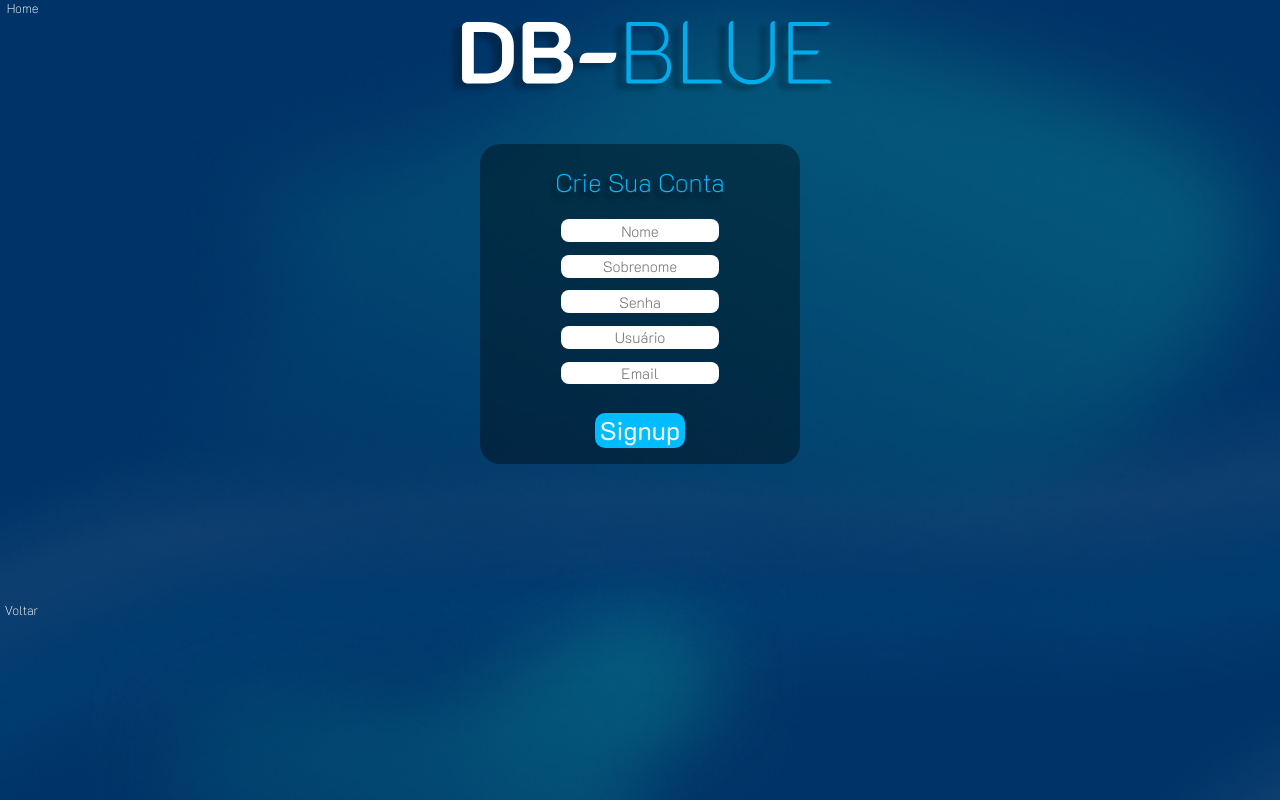
After one commit to iiiiiuri/DB-BLUE, a Django app: page /signup/ in a window 1280 px wide. The commit adds this page. Run offline with Django 4.2, Linux system fonts and the light colour scheme.

Commit message:
Formuling the Signup Screen

```diff
--- a/DBBLUE/urls.py
+++ b/DBBLUE/urls.py
@@ -23,5 +23,6 @@ urlpatterns = [
     path('admin/', admin.site.urls),
     path('home/', views.home, name='home'),
     path('login/', views.login, name='login'),
-    path('', views.home, name='home')
+    path('', views.home, name='home'),
+    path('signup/', views.signup, name='signup')
 ]
--- a/home/templates/home/home.html
+++ b/home/templates/home/home.html
@@ -61,7 +61,7 @@
                                          Seu espaço pode ser utilizado para armazenar documentos, fotos, vídeos e até mesmo códigos,
                                          que podem ser acessados a partir de qualquer dispositivo conectado à internet.</p>
 
-           <a id = 'botaoUpload'href="conta.html#login">Upload</a>
+           <a id = 'botaoUpload'href="{% url 'login' %}">Upload</a>
         </div>
     </div>
 </section>
--- a/home/templates/login/login.html
+++ b/home/templates/login/login.html
@@ -29,7 +29,7 @@
 
 </div>
 
-<input id="signup" class="botao" type="button" value="SignUp">
+<a href="{% url 'signup' %}"><input id="signup" class="botao" type="button" value="SignUp"></a>
 
 
 
--- /dev/null
+++ b/home/templates/signup/signup.html
@@ -0,0 +1,56 @@
+{% load static %}
+
+<!DOCTYPE html>
+<html lang="pt-Br">
+
+<head>
+    <meta charset="UTF-8">
+    <meta name="viewport" content="width=device-width, initial-scale=1.0">
+    <title>Signup</title>
+    <link rel="stylesheet" href="{% static 'css/signup/signup.css' %}">
+    <link rel="preconnect" href="https://fonts.googleapis.com">
+    <link rel="preconnect" href="https://fonts.gstatic.com" crossorigin>
+    <link
+        href="https://fonts.googleapis.com/css2?family=K2D:ital,wght@0,100;0,200;0,300;0,400;0,500;0,600;0,700;0,800;1,100;1,200;1,300;1,400;1,500;1,600;1,700;1,800&display=swap"
+        rel="stylesheet">
+
+</head>
+
+<body>
+    <a href="{% url 'home' %}" class='homePai'>Home</a>
+    <h1 id='logo'><img src="{% static 'img\DB-BLUE.svg' %}"></h1>
+
+
+
+    <div class="containerForms">
+
+        <h2>Crie Sua Conta</h2>
+
+
+
+        <input type="text" id="nome" placeholder='Nome'>
+
+
+        <input type="text" id="sobrenome" placeholder='Sobrenome'>
+
+
+        <input type="password" id="pass" placeholder ='Senha'>
+
+
+        <input type="text" id="user" placeholder='Usuário'>
+
+
+        <input type="email" id="email" placeholder ='Email'>
+
+
+
+        <a href="" id='botao'>Signup</a>
+
+
+    </div>
+
+
+    <a href="{% url 'login' %}" id='miguelito'>Voltar</a>
+</body>
+
+</html>
--- a/home/views.py
+++ b/home/views.py
@@ -9,3 +9,6 @@ def home(request):
 def login(request):
 
     return render(request, 'login\login.html')
+
+def signup(request):
+    return render (request, 'signup\signup.html')
--- /dev/null
+++ b/static/css/signup/signup.css
@@ -0,0 +1,109 @@
+body {
+  margin: 0;
+  padding: 0;
+  font-family: "K2D";
+  color: white;
+  background-image: url(fundo.jpg);
+}
+
+html {
+  display: flex;
+  align-items: center;
+  flex-direction: center;
+  flex-direction: column;
+}
+
+h2 {
+  display: flex;
+  font-weight: 100;
+  color: #02BCFF;
+  text-shadow: -4px 6px 4px rgba(0, 0, 0, 0.49);
+  font-size: 2vw;
+}
+
+.containerForms {
+  background-color: rgba(0, 0, 0, 0.38);
+  display: flex;
+  justify-content: center;
+  align-items: center;
+  flex-direction: column;
+  border-radius: 20px;
+  margin: auto;
+  width: 25vw;
+  height: 25vw;
+}
+
+#logo img {
+  width: 30vw;
+  margin-bottom: 5%;
+}
+
+.containerForms input {
+  height: 3vh;
+  width: 12vw;
+  border-radius: 8px;
+  border: none;
+  outline: none;
+  text-align: center;
+  font-size: 15px;
+  font-weight: 200;
+  font-family: "K2D";
+  margin-bottom: 1vw;
+}
+
+.containerForms input:focus {
+  border: 1px solid rgba(2, 188, 255, 0.6352941176);
+  transition: all 0.5s;
+}
+
+.containerForms a {
+  margin-top: 5%;
+  margin-bottom: 5%;
+  background-color: #02BCFF;
+  font-size: 2vw;
+  text-align: center;
+  text-decoration: none;
+  color: aliceblue;
+  width: 7vw;
+  height: 5vh;
+  border-radius: 10px;
+  justify-content: center;
+  align-items: center;
+}
+
+.containerForms label {
+  font-size: 2vw;
+  font-weight: 100;
+}
+
+.homePai {
+  font-size: 1vw;
+  text-decoration: none;
+  outline: none;
+  position: absolute;
+  right: 97vw;
+  font-weight: 100;
+  color: white;
+}
+
+.homePai:hover,
+#miguelito:hover {
+  border-bottom: 1px solid rgb(255, 255, 255);
+}
+
+.containerForms a:hover {
+  box-shadow: 8px 9px 4px rgba(0, 0, 0, 0.25);
+  transition: all 0.3s;
+  cursor: pointer;
+}
+
+#miguelito {
+  font-size: 1vw;
+  text-decoration: none;
+  outline: none;
+  position: absolute;
+  right: 97vw;
+  font-weight: 100;
+  color: white;
+  top: 47vw;
+}/*# sourceMappingURL=signup.css.map */
--- /dev/null
+++ b/static/css/signup/signup.scss
@@ -0,0 +1,117 @@
+body {
+    margin: 0;
+    padding: 0;
+    font-family: 'K2D';
+    color: white;
+    background-image: url(fundo.jpg);
+}
+
+
+html {
+    display: flex;
+    align-items: center;
+    flex-direction: center;
+    flex-direction: column;
+}
+
+h2 {
+    display: flex;
+    font-weight: 100;
+    color: #02BCFF;
+    text-shadow: -4px 6px 4px rgba(0, 0, 0, 0.49);
+    font-size: 2vw;
+}
+
+
+.containerForms {
+    background-color: rgba(0, 0, 0, 0.38);
+    display: flex;
+    justify-content: center;
+    align-items: center;
+    flex-direction: column;
+    border-radius: 20px;
+    margin: auto;
+    width: 25vw;
+    height: 25vw;
+}
+
+#logo img {
+    width: 30vw;
+    margin-bottom: 5%
+}
+
+.containerForms input {
+    height: 3vh;
+    width: 12vw;
+    border-radius: 8px;
+    border: none;
+    outline: none;
+    text-align: center;
+    font-size: 15px;
+    font-weight: 200;
+    font-family: 'K2D';
+    margin-bottom: 1vw;
+}
+
+.containerForms input:focus {
+    border: 1px solid rgba(2, 188, 255, 0.6352941176);
+    transition: all 0.5s;
+
+}
+
+
+
+.containerForms a {
+    margin-top: 5%;
+    margin-bottom: 5%;
+    background-color: #02BCFF;
+    font-size: 2vw;
+    text-align: center;
+    text-decoration: none;
+    color: aliceblue;
+    width: 7vw;
+    height: 5vh;
+    border-radius: 10px;
+    justify-content: center;
+    align-items: center;
+}
+
+.containerForms label {
+    font-size: 2vw;
+    font-weight: 100;
+
+}
+
+.homePai {
+    font-size: 1vw;
+    text-decoration: none;
+    outline: none;
+    position: absolute;
+    right: 97vw;
+    font-weight: 100;
+    color: white;
+}
+
+.homePai:hover,
+#miguelito:hover {
+    border-bottom: 1px solid rgb(255, 255, 255);
+
+}
+
+.containerForms a:hover {
+
+    box-shadow: 8px 9px 4px rgba(0, 0, 0, 0.25);
+    transition: all 0.3s;
+    cursor: pointer;
+}
+
+#miguelito {
+    font-size: 1vw;
+    text-decoration: none;
+    outline: none;
+    position: absolute;
+    right: 97vw;
+    font-weight: 100;
+    color: white;
+    top: 47vw;
+}
```
Also changed, not shown: home/models.py (+8 -7 lines), home/migrations/0002_alter_contas_email_alter_contas_nome_and_more.py (added), static/css/signup/fundo.jpg (added), 1 other file.
